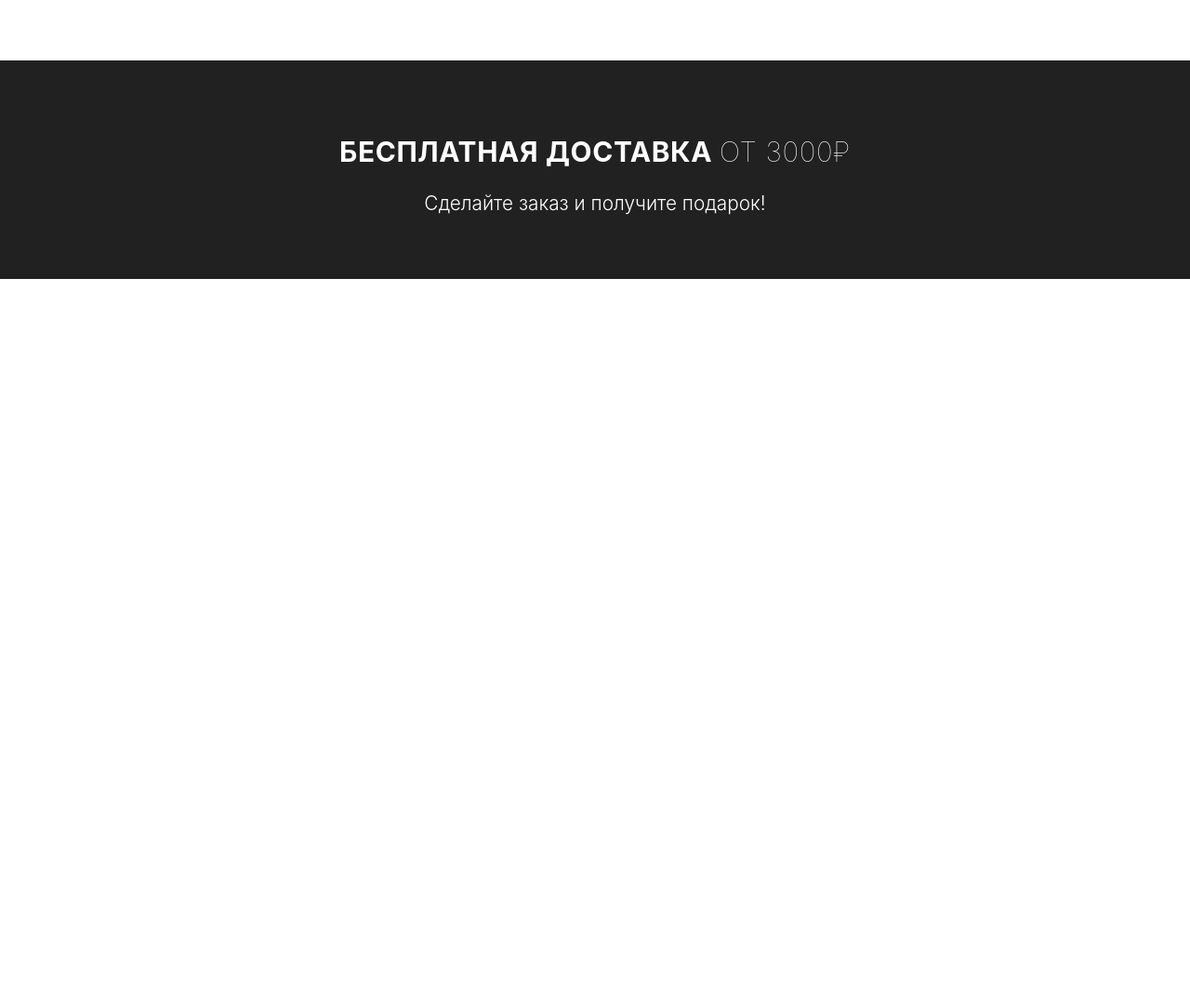
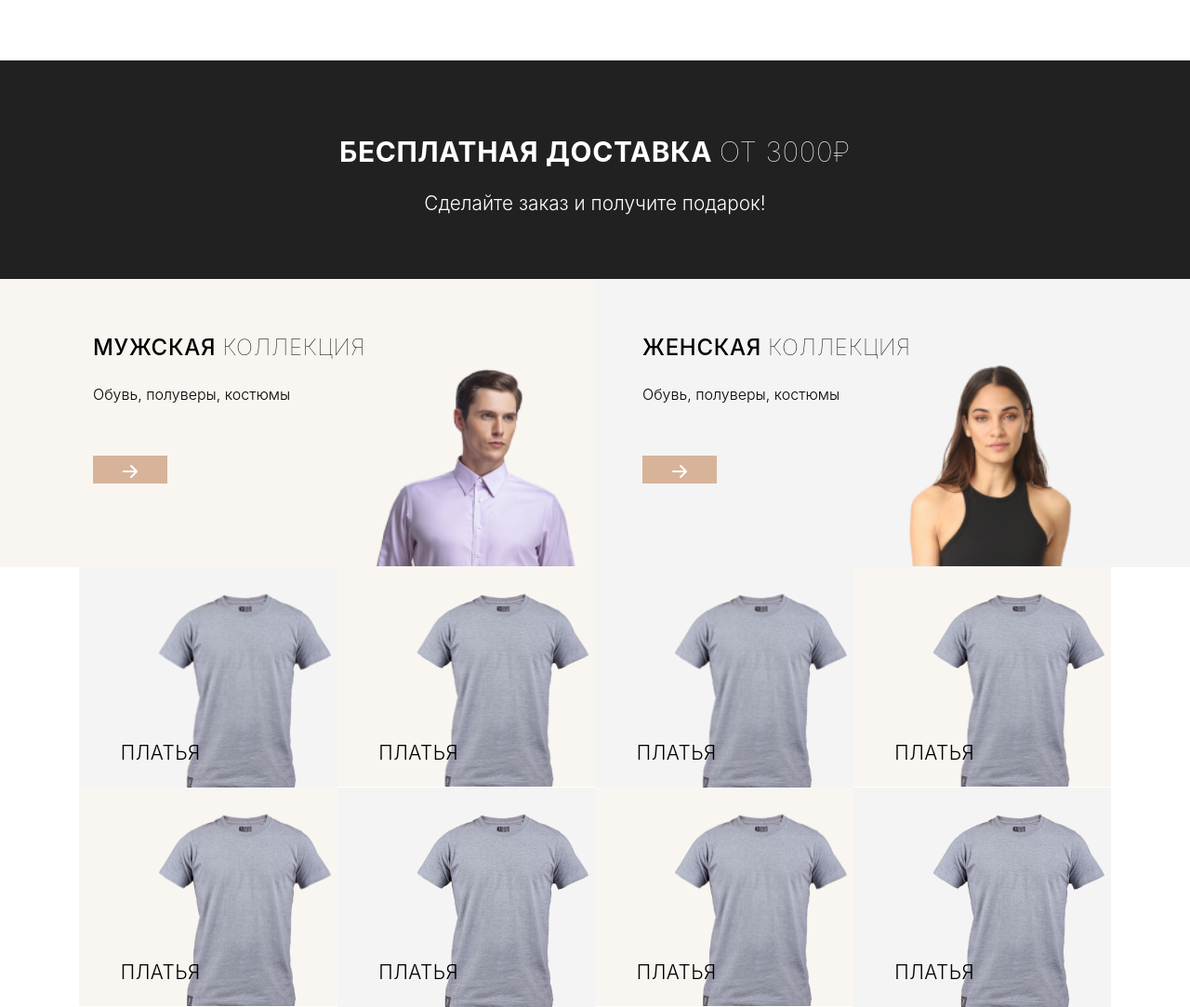
Before and after one commit to EugeneMuzyka/clothing_store, a website: page source/pages/index.html in a window 1280 px wide. Shown: the part 806-1889 px from the top of the page at 93% size. Before the commit the page ends 1106 px from the top, so only its background shows below. Drawn offline with nearby package versions, Linux system fonts and the light colour scheme; files that its build step writes are made by us from their sources; files whose address does not match are found by name.

Commit message:
make section 'collectino' and 'dress'

```diff
--- a/source/pages/index.html
+++ b/source/pages/index.html
@@ -66,6 +66,97 @@
         <p class="offer__text">Сделайте заказ и получите подарок!</p>
 
     </section>
+    <section class="clothes">
+        <div class="grid-container">
+            <div class="row">
+                <div class="col-8 col-md-4 ">
+                    <div class="collection">
+                        <h3 class="collection__title">МУЖСКАЯ <span class="collection__title_span">КОЛЛЕКЦИЯ</span> </h3>
+                        <p class="collection__text">Обувь, полуверы, костюмы</p>
+                        <button class="collection__button"><svg width="2rem" height="2rem" viewBox="0 0 16 16" class="bi bi-arrow-right-short" fill="currentColor" xmlns="http://www.w3.org/2000/svg">
+                            <path fill-rule="evenodd" d="M8.146 4.646a.5.5 0 0 1 .708 0l3 3a.5.5 0 0 1 0 .708l-3 3a.5.5 0 0 1-.708-.708L10.793 8 8.146 5.354a.5.5 0 0 1 0-.708z"/>
+                            <path fill-rule="evenodd" d="M4 8a.5.5 0 0 1 .5-.5H11a.5.5 0 0 1 0 1H4.5A.5.5 0 0 1 4 8z"/>
+                          </svg></button>
+                    </div>
+                </div>
+                <div class="col-4 col-md-2">
+                    <div class="collection_men-photo">
+                        <img class="collection_men-photo_teg" src="../img/Rectangle3.png" alt="men">
+                    </div>
+                </div>
+                <div class="col-8 col-md-4 ">
+                    <div class="collection-women">
+                        <h3 class="collection__title">ЖЕНСКАЯ <span class="collection__title_span">КОЛЛЕКЦИЯ</span> </h3>
+                        <p class="collection__text">Обувь, полуверы, костюмы</p>
+                        <button class="collection__button"><svg width="2rem" height="2rem" viewBox="0 0 16 16" class="bi bi-arrow-right-short" fill="currentColor" xmlns="http://www.w3.org/2000/svg">
+                            <path fill-rule="evenodd" d="M8.146 4.646a.5.5 0 0 1 .708 0l3 3a.5.5 0 0 1 0 .708l-3 3a.5.5 0 0 1-.708-.708L10.793 8 8.146 5.354a.5.5 0 0 1 0-.708z"/>
+                            <path fill-rule="evenodd" d="M4 8a.5.5 0 0 1 .5-.5H11a.5.5 0 0 1 0 1H4.5A.5.5 0 0 1 4 8z"/>
+                          </svg></button>
+                    </div>
+                </div>
+                <div class="col-4 col-md-2">
+                    <div class="collection_men-photo">
+                        <img class="collection_men-photo_teg" src="../img/Rectangle3.1.png" alt="women">
+                    </div>
+                </div>
+
+            </div>
+        </div>
+    </section>
+    <section class="dress">
+        <div class="container-fluid ">
+            <div class="row ">
+                <div class="col-12 col-md-3 col-sm-6 ">
+                    <div class="dress">
+                        <div class="dress_text">ПЛАТЬЯ</div>
+                        <img class="dress_img" src="../img/Rectangle.png" alt="платье">
+                    </div>
+                </div>
+                <div class="col-12 col-md-3 col-sm-6 ">
+                    <div class="dress_2">
+                        <div class="dress_text">ПЛАТЬЯ</div>
+                        <img class="dress_img" src="../img/Rectangle(1).png" alt="платье-другой фон">
+                    </div>
+                </div>
+                <div class="col-12 col-md-3 col-sm-6 ">
+                    <div class="dress">
+                        <div class="dress_text">ПЛАТЬЯ</div>
+                        <img class="dress_img" src="../img/Rectangle.png" alt="платье">
+                    </div>
+                </div>
+                <div class="col-12 col-md-3 col-sm-6">
+                    <div class="dress_2">
+                        <div class="dress_text">ПЛАТЬЯ</div>
+                        <img class="dress_img" src="../img/Rectangle(1).png" alt="платье-другой фон">
+                    </div>
+                </div>
+                <div class="col-12 col-md-3 col-sm-6 ">
+                    <div class="dress_2">
+                        <div class="dress_text">ПЛАТЬЯ</div>
+                        <img class="dress_img" src="../img/Rectangle(1).png" alt="платье-другой фон">
+                    </div>
+                </div>
+                <div class="col-12 col-md-3 col-sm-6 ">
+                    <div class="dress">
+                        <div class="dress_text">ПЛАТЬЯ</div>
+                        <img class="dress_img" src="../img/Rectangle.png" alt="платье">
+                    </div>
+                </div>
+                <div class="col-12 col-md-3 col-sm-6 ">
+                    <div class="dress_2">
+                        <div class="dress_text">ПЛАТЬЯ</div>
+                        <img class="dress_img" src="../img/Rectangle(1).png" alt="платье-другой фон">
+                    </div>
+                </div>
+                <div class="col-12 col-md-3 col-sm-6 ">
+                    <div class="dress">
+                        <div class="dress_text">ПЛАТЬЯ</div>
+                        <img class="dress_img" src="../img/Rectangle.png" alt="платье">
+                    </div>
+                </div>
+            </div>
+        </div>
+    </section>
 
 </body>
 
--- a/source/styles/main.scss
+++ b/source/styles/main.scss
@@ -36,6 +36,7 @@ a {
     text-decoration: none;
 }
 
+//не прописывался путь в header-е , поэтому прописал тут
 .main__price {
     background-image: url(../img/running_shoes_PNG5823.png);
     width: 100%;
--- /dev/null
+++ b/source/styles/sections/clothes.scss
@@ -0,0 +1,93 @@
+                            @import '../shared/index';
+                            //секция одежды
+                            .clothes {
+                                width: 100%;
+                                height: 100%;
+                                background: linear-gradient(to right, #F9F6F1 50%, #F4F4F4 50%);
+                                @media screen and (max-width: 780px) {
+                                    background: linear-gradient(to bottom, #F9F6F1 50%, #F4F4F4 50%);
+                                }
+                            }
+
+                            .grid-wraper {
+                                position: fixed;
+                                top: 0;
+                                left: 0;
+                                width: 100%;
+                                height: 100vh;
+                            }
+
+                            .grid-container {
+                                max-width: 1110px;
+                                margin: 0 auto;
+                                padding: 0 15px;
+                            }
+
+                            .row {
+                                margin: 0 -15px;
+                                display: flex;
+                                height: 100%;
+                                max-width: 1110px;
+                            }
+
+                            .collection {
+                                position: relative;
+                                height: 250px;
+                                z-index: 2;
+                                @media screen and (max-width: 700px) {
+                                    padding-left: 2.25rem;
+                                }
+                            }
+
+                            .collection-women {
+                                position: relative;
+                                height: 250px;
+                                margin-left: 2.25rem;
+                                z-index: 2;
+                            }
+
+                            .collection__title {
+                                margin: 3.75rem 0 1.56rem;
+                                font-style: normal;
+                                font-weight: 500;
+                                font-size: 1.5rem;
+                                line-height: 1.8rem;
+                                letter-spacing: 0.03em;
+                                color: #000000;
+                            }
+
+                            .collection__title_span {
+                                font-weight: 100;
+                            }
+
+                            .collection__text {
+                                font-style: normal;
+                                font-weight: 300;
+                                font-size: 16px;
+                                line-height: 20px;
+                                color: #000000;
+                            }
+
+                            .collection__button {
+                                margin-top: 2.5rem;
+                                width: 80px;
+                                height: 30px;
+                                background: #D7B399;
+                                color: #FFFFFF;
+                            }
+
+                            .collection_men-photo {
+                                position: relative;
+                                margin: 5.5rem 0 0 -5rem;
+                                width: 190px;
+                                height: 170px;
+                                z-index: 1;
+                                @media screen and (max-width: 300px) {
+                                    margin: 5.5rem 0 0 -8rem;
+                                }
+                            }
+
+                            .collection_men-photo_teg {
+                                width: 130%;
+                                height: 130%;
+                            }
--- /dev/null
+++ b/source/styles/sections/dress.scss
@@ -0,0 +1,31 @@
+@import '../shared/index';
+.container-fluid {
+    max-width: 1110px;
+    margin: 0 auto;
+    padding: 0 15px;
+}
+
+.dress {
+    margin: 0 -15px;
+}
+
+.dress_2 {
+    margin: 0 -15px;
+}
+
+.dress_img {
+    width: 100%;
+    height: 100%;
+}
+
+.dress_text {
+    position: absolute;
+    bottom: 1.5rem;
+    left: 2.8rem;
+    font-style: normal;
+    font-weight: 300;
+    font-size: 1.3rem;
+    line-height: 1.62rem;
+    letter-spacing: 0.03rem;
+    color: #000000;
+}
--- a/source/styles/sections/header.scss
+++ b/source/styles/sections/header.scss
@@ -29,7 +29,7 @@
             .header__menu_1_list {
                 margin-right: 1rem;
                 @extend %size-text;
-                @media screen and (max-width: 1000px) {
+                @media screen and (max-width: 1050px) {
                     font-size: 0.75rem;
                 }
             }
@@ -59,7 +59,7 @@
             .header__menu_2_list {
                 margin-right: 2rem;
                 @extend %size-text;
-                @media screen and (max-width: 1000px) {
+                @media screen and (max-width: 1050px) {
                     font-size: 0.75rem;
                 }
             }
--- a/source/styles/sections/index.scss
+++ b/source/styles/sections/index.scss
@@ -1,2 +1,4 @@
 @import './header';
 @import './offer.scss';
+@import './clothes.scss';
+@import './dress.scss';
```
Also changed, not shown: source/img/Rectangle 2.png (added), source/img/Rectangle(1).png (added), source/img/Rectangle.png (added), source/img/Rectangle2(1).png (added), source/img/Rectangle3.1.png (added), source/img/Rectangle3.png (added).
